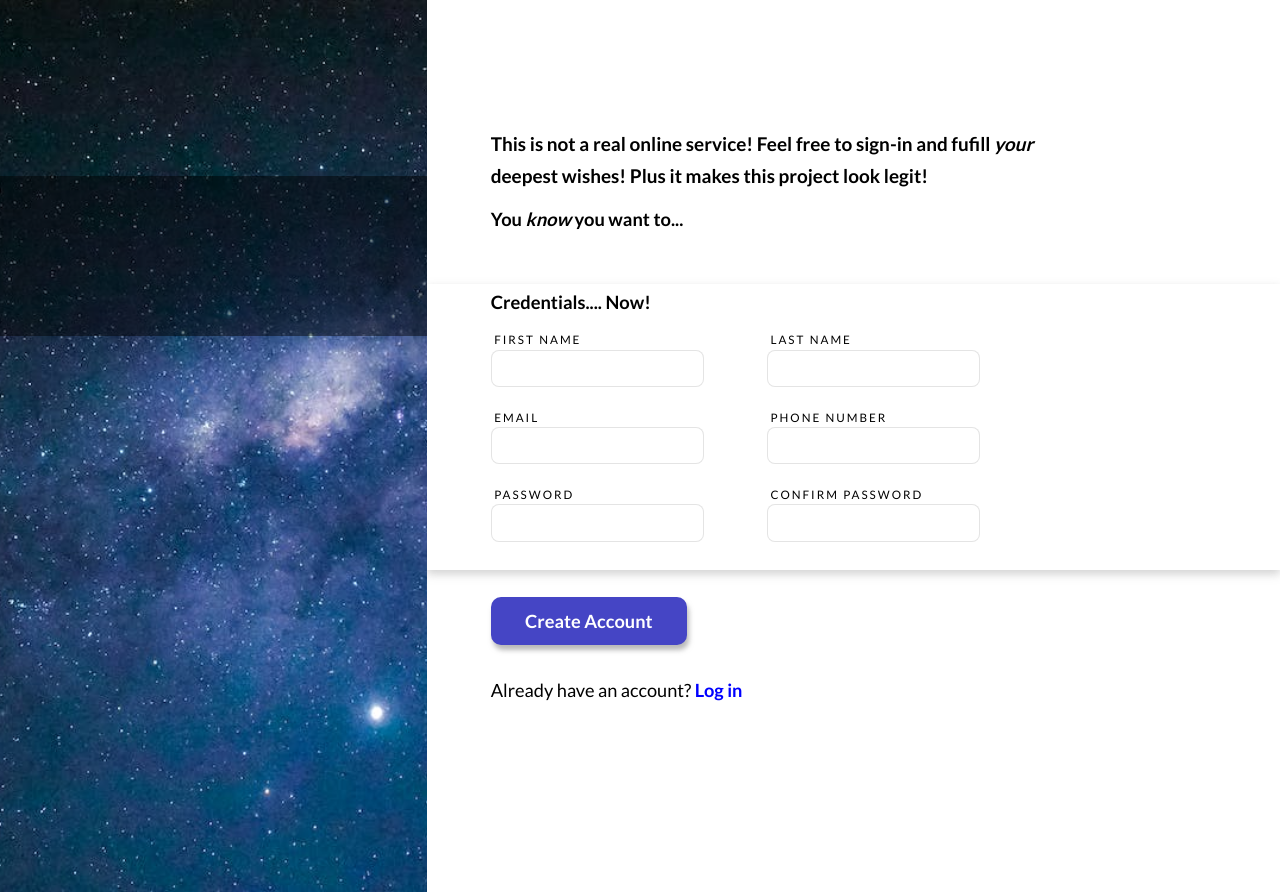
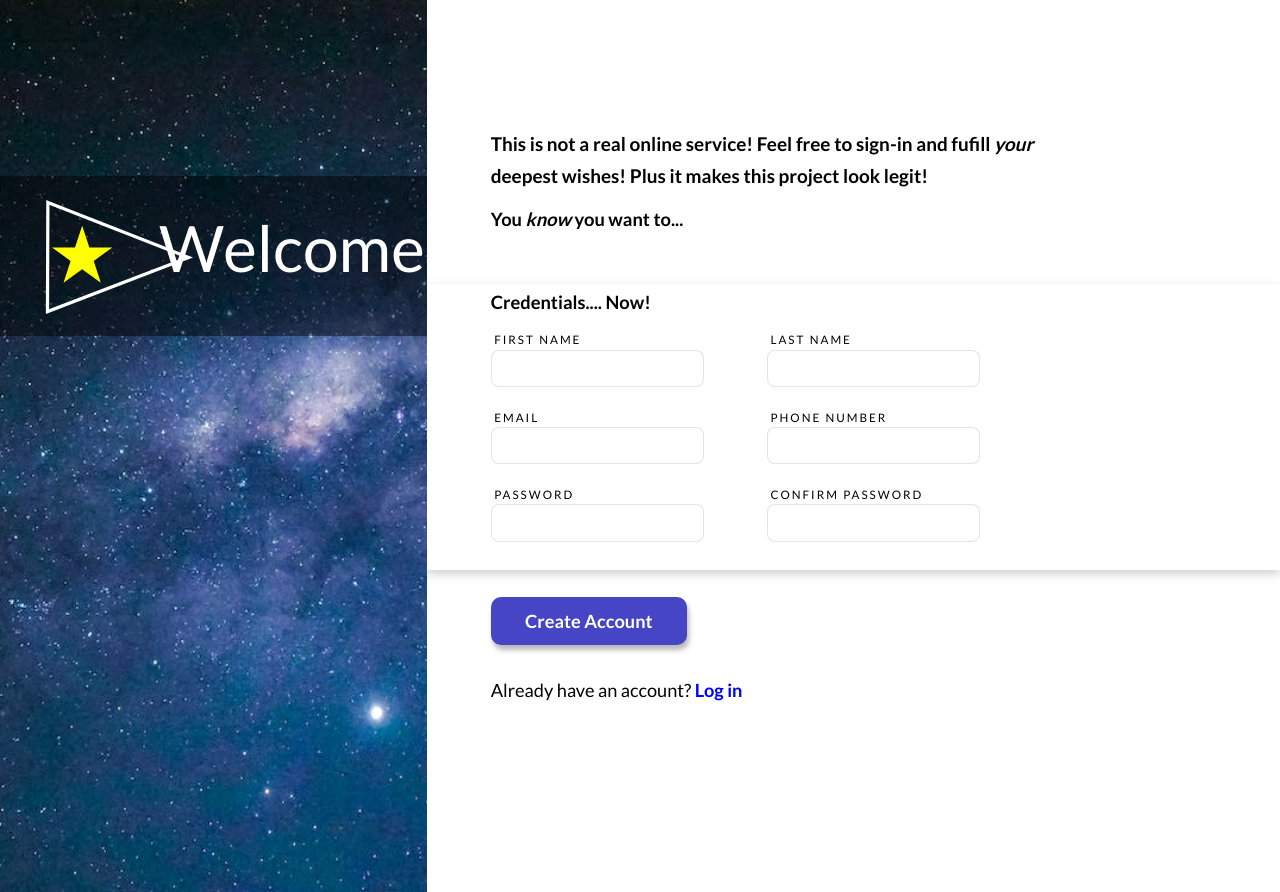
Before and after one commit to Jsbro98/Sign-up-Form, a website: page index.html in a window 1280 px wide. Drawn offline with Linux system fonts and the light colour scheme.

Commit message:
added an SVG logo, added text to opacity layer

```diff
--- a/index.html
+++ b/index.html
@@ -15,7 +15,10 @@
   <div class="wrapper">
     <div class="image-holder">
       <span class="background-image" role="img" aria-label="A galaxy filled with stars in the night sky"></span>
-      <div class="top-layer-text-logo"></div>
+      <div class="top-layer-text-logo">
+        <img class="logo" src="logo.svg" alt="custom flag SVG">
+        <span class="top-layer-text">Welcome</span>
+      </div>
     </div>
     <div class="user-form-container">
       <div class="introduction-container">
--- a/style.css
+++ b/style.css
@@ -74,6 +74,11 @@ em {
   flex: 1;
 }
 
+.logo {
+	height: 100%; width: 15em;
+	object-fit: contain;
+}
+
 .background-image {
 	display: block;
 	flex: 1;
@@ -89,6 +94,14 @@ em {
 	background-color: rgba(0, 0, 0, 0.466);
 	height: 10em;
 	width: 100%;
+}
+
+.top-layer-text {
+	position: absolute;
+	right: 2px;
+	font-size: 4em;
+	top: 25%;
+	color: white;
 }
 
 /*User form styling*/
```
Also changed, not shown: logo.svg (added).
